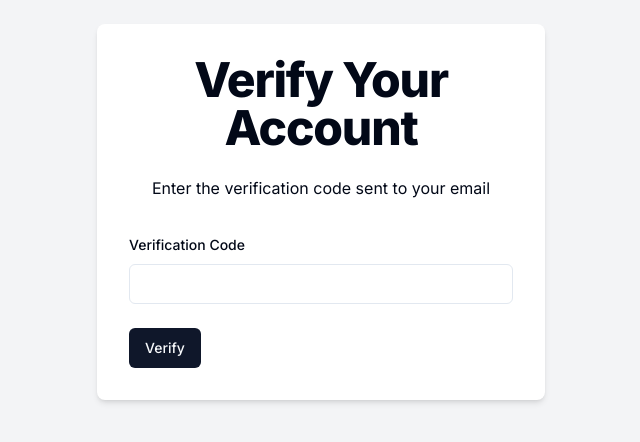
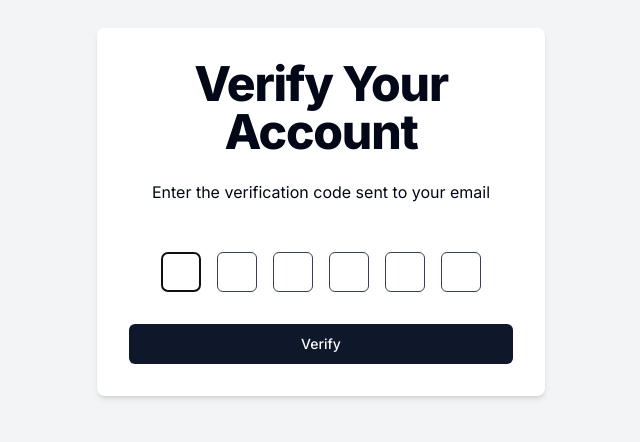
Before and after one commit to Saksham2k3s/SecretSend, a Next.js app: page /verify/1 in a window 1280 px wide. Shown: the part 188-630 px from the top of the page, without its empty margins (319-959 px from the left). Built offline with nearby package versions, Linux system fonts and the light colour scheme.

Commit message:
enhanced otp input

```diff
--- a/src/app/(auth)/verify/[username]/page.tsx
+++ b/src/app/(auth)/verify/[username]/page.tsx
@@ -1,81 +1,116 @@
-'use client';
+"use client";
 
-import { Button } from '@/components/ui/button';
-import {
-  Form,
-  FormField,
-  FormItem,
-  FormLabel,
-  FormMessage,
-} from '@/components/ui/form';
-import { Input } from '@/components/ui/input';
-import { useToast } from '@/components/ui/use-toast';
-import { ApiResponse } from '@/types/ApiResponse';
-import { zodResolver } from '@hookform/resolvers/zod';
-import axios, { AxiosError } from 'axios';
-import { useParams, useRouter } from 'next/navigation';
-import { useForm } from 'react-hook-form';
-import * as z from 'zod';
-import { verifySchema } from '@/schemas/verifySchema';
+import { Button } from "@/components/ui/button";
+import { useToast } from "@/components/ui/use-toast";
+import { ApiResponse } from "@/types/ApiResponse";
+import axios, { AxiosError } from "axios";
+import { Loader2 } from "lucide-react";
+import { useParams, useRouter } from "next/navigation";
+import { ChangeEvent, useEffect, useRef, useState } from "react";
 
 export default function VerifyAccount() {
+  // Status for input fields
+  const [inputArray, setInputArray] = useState(new Array(6).fill(null));
+  const [focusIndex, setFocusIndex] = useState(0);
+  const [loading, setLoading] = useState(false);
+  const inputRefs = useRef<(HTMLInputElement | null)[]>([]);
+
   const router = useRouter();
   const params = useParams<{ username: string }>();
   const { toast } = useToast();
-  const form = useForm<z.infer<typeof verifySchema>>({
-    resolver: zodResolver(verifySchema),
-  });
-
-  const onSubmit = async (data: z.infer<typeof verifySchema>) => {
+  const onSubmit = async (code: string) => {
+    setLoading(true);
     try {
       const response = await axios.post<ApiResponse>(`/api/verify-code`, {
         username: params.username,
-        code: data.code,
+        code: code,
       });
 
       toast({
-        title: 'Success',
+        title: "Success",
         description: response.data.message,
       });
 
-      router.replace('/sign-in');
+      router.replace("/sign-in");
     } catch (error) {
       const axiosError = error as AxiosError<ApiResponse>;
       toast({
-        title: 'Verification Failed',
+        title: "Verification Failed",
         description:
           axiosError.response?.data.message ??
-          'An error occurred. Please try again.',
-        variant: 'destructive',
+          "An error occurred. Please try again.",
+        variant: "destructive",
       });
+    } finally {
+      setInputArray(new Array(6).fill(null));
+      setLoading(false);
+      setFocusIndex(0)
     }
   };
 
+  // useEffect to watch focus index
+  useEffect(() => {
+    if (inputRefs.current[focusIndex]) {
+      inputRefs.current[focusIndex].focus();
+    }
+  }, [focusIndex]);
+
+  // handleChange to handle change in input fields
+  const handleChange = (event: ChangeEvent<HTMLInputElement>, index: number) => {
+    const newArray = [...inputArray];
+    const value = event.target.value;
+
+    if (value.length <= 1) {
+      newArray[index] = value;
+      setInputArray(newArray);
+
+      if (index === newArray.length - 1) {
+        const code = newArray.join("");
+        onSubmit(code);
+      }
+    }
+
+    if (value && index < inputArray.length - 1) {
+      setFocusIndex(index + 1);
+    }
+  };
+
+
   return (
     <div className="flex justify-center items-center min-h-screen bg-gray-100">
-      <div className="w-full max-w-md p-8 space-y-8 bg-white rounded-lg shadow-md">
+      <div className="w-full flex flex-col justify-center max-w-md p-8 space-y-8 bg-white rounded-lg shadow-md">
         <div className="text-center">
           <h1 className="text-4xl font-extrabold tracking-tight lg:text-5xl mb-6">
             Verify Your Account
           </h1>
           <p className="mb-4">Enter the verification code sent to your email</p>
         </div>
-        <Form {...form}>
-          <form onSubmit={form.handleSubmit(onSubmit)} className="space-y-6">
-            <FormField
-              name="code"
-              control={form.control}
-              render={({ field }) => (
-                <FormItem>
-                  <FormLabel>Verification Code</FormLabel>
-                  <Input {...field} />
-                  <FormMessage />
-                </FormItem>
-              )}
-            />
-            <Button type="submit">Verify</Button>
-          </form>
-        </Form>
+        <div className=" flex justify-center align-middle gap-4 ">
+          {inputArray.map((_, index) => {
+            return (
+              <input
+                className={`p-2 rounded-md h-10 w-10 border border-gray-700 flex justify-center text-center align-middle`}
+                key={index}
+                type="text"
+                maxLength={1}
+                value={inputArray[index] ? inputArray[index] : ""}
+                onChange={(e) => handleChange(e, index)}
+                ref={(el) => (inputRefs.current[index] = el)}
+                readOnly={index !== focusIndex}
+              />
+            );
+          })}
+        </div>
+        <Button>
+          {loading ? (
+            <>
+              <Loader2 className="mr-2 h-4 w-4 animate-spin" />
+              Please wait
+            </>
+          ) : (
+            "Verify"
+          )}
+        </Button>
       </div>
     </div>
   );
```
